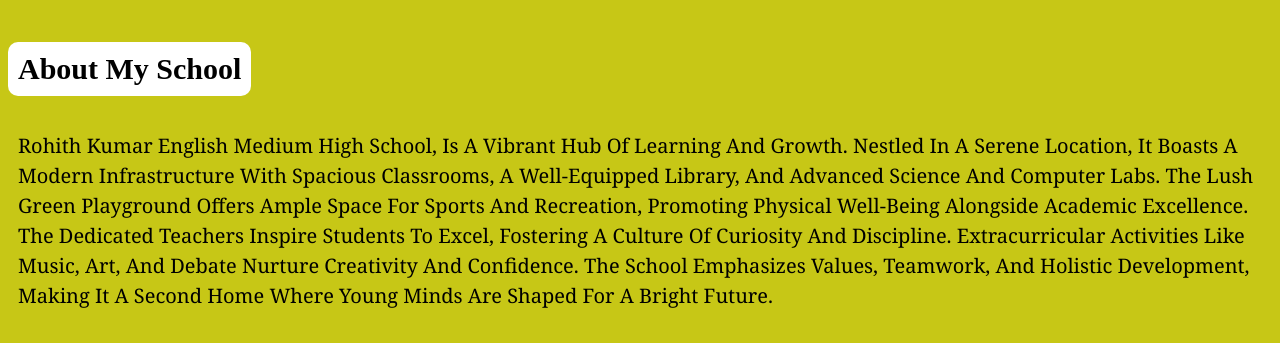
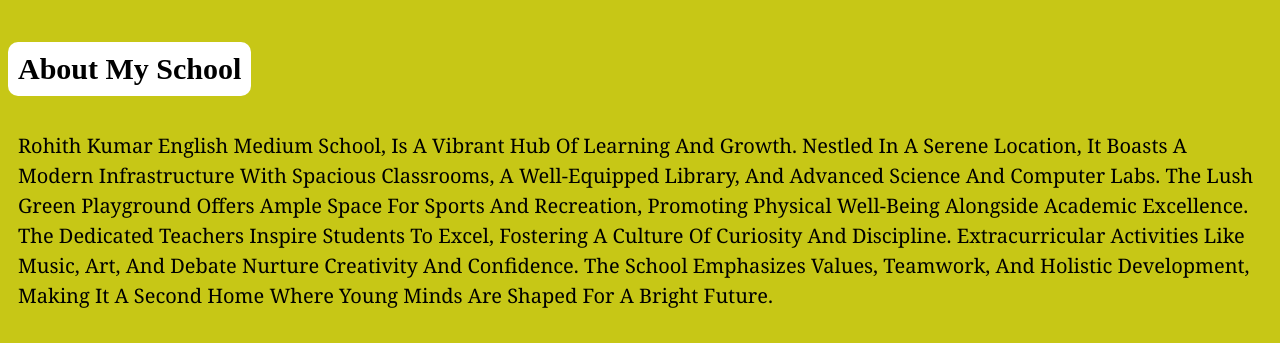
Before and after one commit to rohith1829/rohit, a plain HTML site: page index.html in a window 1280 px wide. Shown: the part 820-1163 px from the top of the page. Drawn offline with Linux system fonts and the light colour scheme.

Commit message:
Update index.html

```diff
--- a/index.html
+++ b/index.html
@@ -21,7 +21,7 @@
         </div>
 <div>
     <p class="para">
-        Rohith Kumar English Medium High School, is a vibrant hub of learning and growth. Nestled in a serene location, it boasts a modern infrastructure with spacious classrooms, a well-equipped library, and advanced science and computer labs. The lush green playground offers ample space for sports and recreation, promoting physical well-being alongside academic excellence. The dedicated teachers inspire students to excel, fostering a culture of curiosity and discipline. Extracurricular activities like music, art, and debate nurture creativity and confidence. The school emphasizes values, teamwork, and holistic development, making it a second home where young minds are shaped for a bright future.
+        Rohith Kumar English Medium School, is a vibrant hub of learning and growth. Nestled in a serene location, it boasts a modern infrastructure with spacious classrooms, a well-equipped library, and advanced science and computer labs. The lush green playground offers ample space for sports and recreation, promoting physical well-being alongside academic excellence. The dedicated teachers inspire students to excel, fostering a culture of curiosity and discipline. Extracurricular activities like music, art, and debate nurture creativity and confidence. The school emphasizes values, teamwork, and holistic development, making it a second home where young minds are shaped for a bright future.
     </p>
 
 </div>
```
